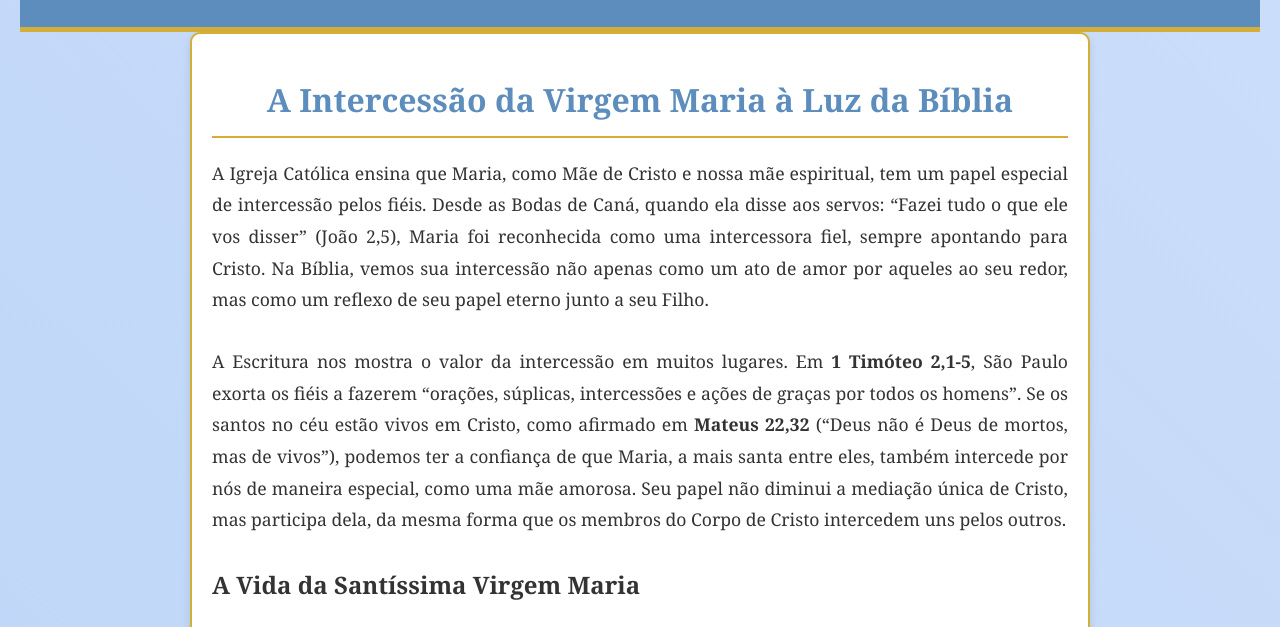
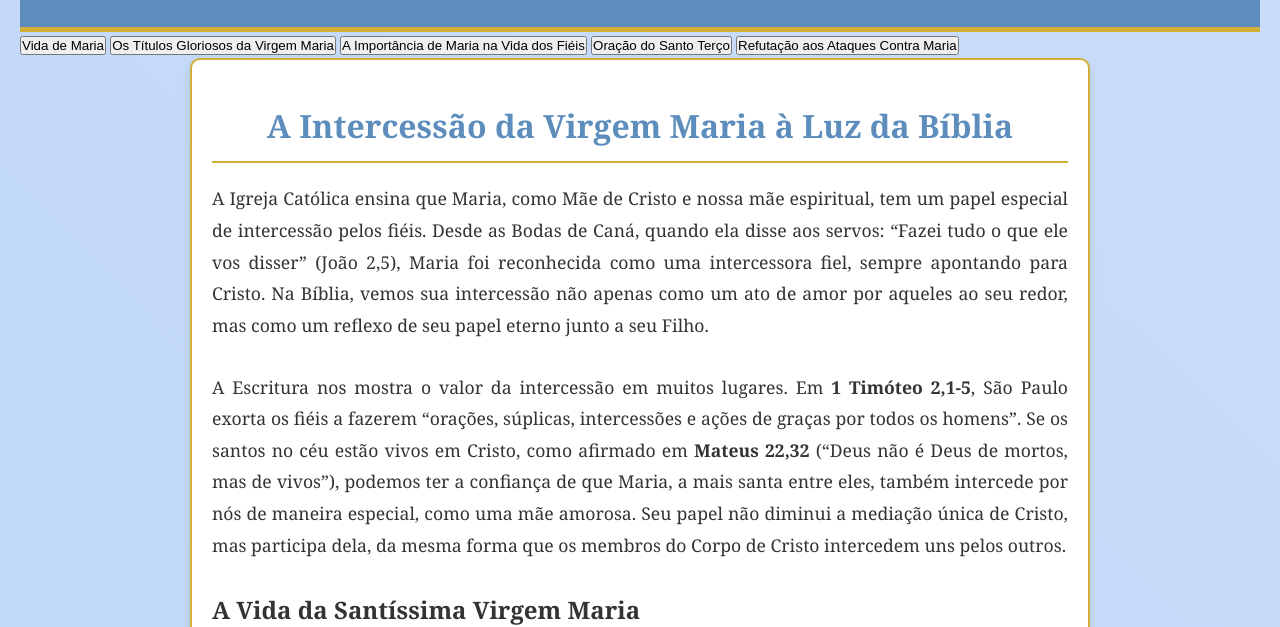
Before and after one commit to ManoSantdaIgreja/NossaSenhora, a plain HTML site: page index.html in a window 1280 px wide. Shown: the part 184-811 px from the top of the page. Drawn offline with Linux system fonts and the light colour scheme; a script that the page names is missing.

Commit message:
Update index.html

```diff
--- a/index.html
+++ b/index.html
@@ -17,6 +17,14 @@
 
         <p>Descubra a vida da Mãe de Deus, seus títulos gloriosos, sua intercessão poderosa e o papel fundamental que desempenha na história da salvação.</p>
     </header>
+
+    <nav>
+        <button onclick="window.location.href='#vidaMaria'">Vida de Maria</button>
+        <button onclick="window.location.href='#titulosMaria'">Os Títulos Gloriosos da Virgem Maria</button>
+        <button onclick="window.location.href='#importanciaMaria'">A Importância de Maria na Vida dos Fiéis</button>
+        <button onclick="window.location.href='#santoTerco'">Oração do Santo Terço</button>
+        <button onclick="window.location.href='#refutacoes'">Refutação aos Ataques Contra Maria</button>
+    </nav>
 
     <main>
         <section id="intercessao">
```
